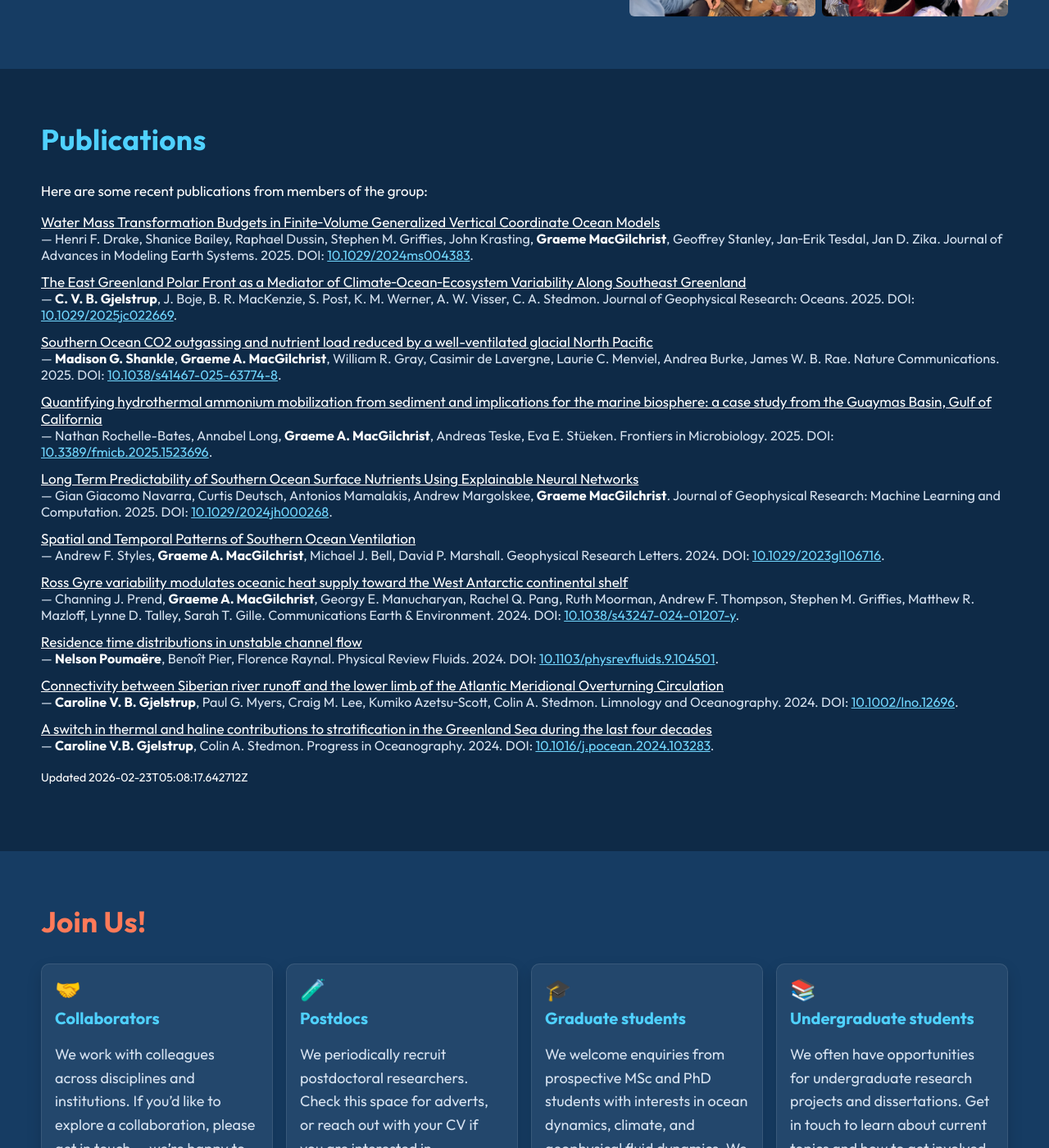
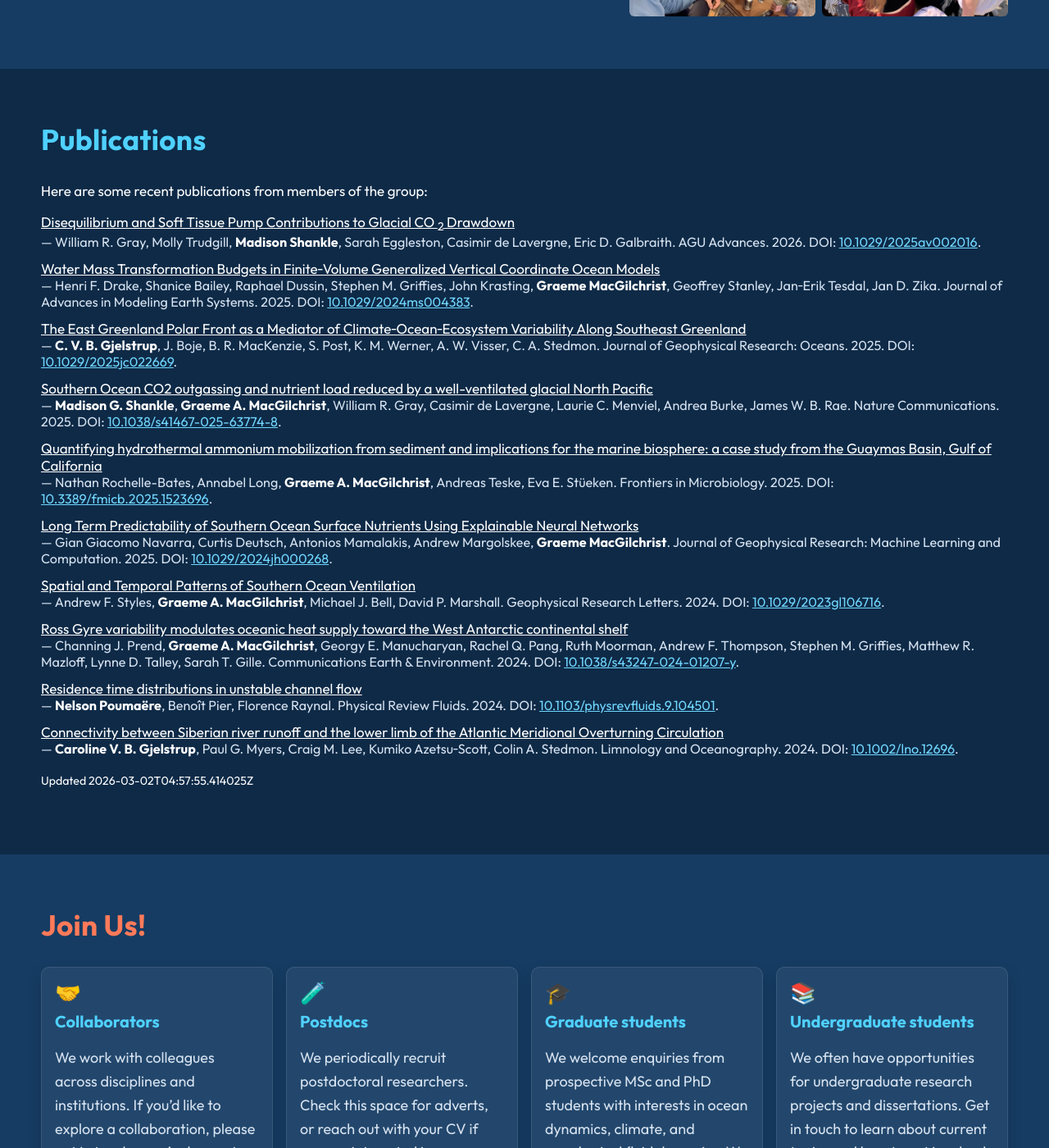
Before and after one commit to ODyn-StAndrews/ODyn-StAndrews.github.io, a Jekyll site: the page built from index.html, in a window 1280 px wide and 1400 px high, scrolled down 4870 px. Shown: the whole window at 82% size. Built offline with Jekyll 4.4.1, drawn with Linux system fonts in a browser that asks for light colours.

Commit message:
chore: update publications data

```diff
--- a/_data/publications.json
+++ b/_data/publications.json
@@ -1,7 +1,24 @@
 {
-  "generated_at": "2026-02-23T05:08:17.642712Z",
-  "count": 28,
+  "generated_at": "2026-03-02T04:57:55.414025Z",
+  "count": 29,
   "items": [
+    {
+      "title": "Disequilibrium and Soft Tissue Pump Contributions to Glacial CO\n                    <sub>2</sub>\n                    Drawdown",
+      "authors": "William R. Gray, Molly Trudgill, Madison Shankle, Sarah Eggleston, Casimir de Lavergne, Eric D. Galbraith",
+      "authors_list": [
+        "William R. Gray",
+        "Molly Trudgill",
+        "Madison Shankle",
+        "Sarah Eggleston",
+        "Casimir de Lavergne",
+        "Eric D. Galbraith"
+      ],
+      "venue": "AGU Advances",
+      "year": 2026,
+      "doi": "10.1029/2025av002016",
+      "url": "https://doi.org/10.1029/2025av002016",
+      "type": "journal-article"
+    },
     {
       "title": "Water Mass Transformation Budgets in Finite\u2010Volume Generalized Vertical Coordinate Ocean Models",
       "authors": "Henri F. Drake, Shanice Bailey, Raphael Dussin, Stephen M. Griffies, John Krasting, Graeme MacGilchrist, Geoffrey Stanley, Jan\u2010Erik Tesdal, Jan D. Zika",
```
